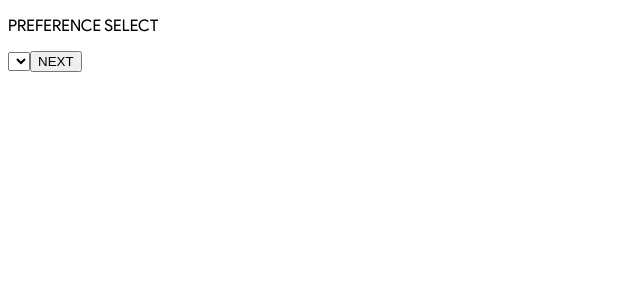
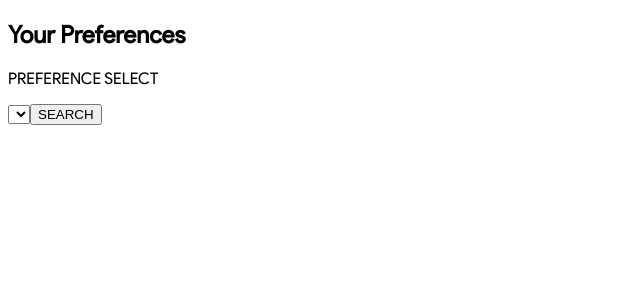
Before and after one commit to jpatel98/homehealth, a React (Create React App) app: page /preferences in a window 1280 px wide. Shown: the top 300 px of the page, without its empty margins (0-640 px from the left). Built offline with nearby package versions, Linux system fonts and the light colour scheme.

Commit message:
Getting feature

```diff
--- a/src/Pages/Preferences/Preferences.js
+++ b/src/Pages/Preferences/Preferences.js
@@ -4,15 +4,16 @@ import menu from '../../data/menu.json';
 const Preferences = ({ handlePreferencesSubmit, history }) => {
 
 	return (
-		<div>
-			<p className="service__prompt">PREFERENCE SELECT</p>
+		<div className="preferences">
+			<h2 className="preferences__header">Your Preferences</h2>
+			<p className="preferences__prompt">PREFERENCE SELECT</p>
 			<form onSubmit={(e) => {
 				handlePreferencesSubmit(e)
 				history.push('/preferences');
 			}}>
-				<select name="services" id="services" className="service__form">
+				<select name="services" id="services" className="preferences__form">
 				</select>
-				<button className="service__button" type="submit">NEXT</button>
+				<button className="service__button" type="submit">SEARCH</button>
 			</form>
 		</div>
 	);
--- /dev/null
+++ b/src/Pages/Preferences/Prefernces.scss
@@ -0,0 +1,5 @@
+.preferences {
+    display: flex;
+    flex-direction: flex-start;
+    padding: 1rem;
+}
```
Also changed, not shown: src/Components/StatusBar/StatusBar.jsx (added), src/Components/StatusBar/StatusBar.scss (added), src/assets/icons/backarrow_cropped.png (added).
